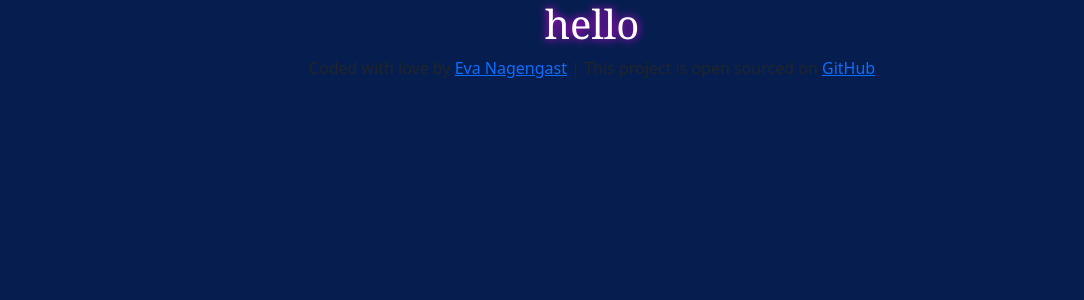
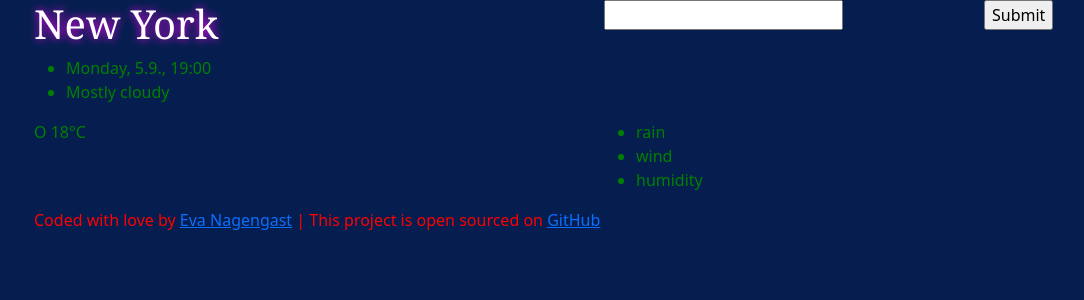
Before and after one commit to EvaNagengast/reactweather-bootstrap, a React (Create React App) app: page / in a window 1280 px wide. Shown: the top 300 px of the page, without its empty margins (48-1132 px from the left). Built offline with nearby package versions, Linux system fonts and the light colour scheme.

Commit message:
added basic html weatherapp

```diff
--- a/src/App.css
+++ b/src/App.css
@@ -1,5 +1,5 @@
 .App {
-  text-align: center;
+  text-align: laft;
 
 
 
--- a/src/App.js
+++ b/src/App.js
@@ -1,9 +1,11 @@
+import Weather from "./Weather"
 import './App.css';
 
 export default function App() {
   return (
-    <div className="App">
-      <h1>hello</h1>
+    <div className="App"><div className="container">
+
+    <Weather/>
       <footer>
         <p>
           Coded with love by{" "}
@@ -27,7 +29,7 @@ export default function App() {
             GitHub
           </a>
         </p>
-      </footer>
+      </footer></div>
     </div>
   );
 }
--- /dev/null
+++ b/src/Weather.css
@@ -0,0 +1 @@
+ .Weather { color: green}
--- /dev/null
+++ b/src/Weather.js
@@ -0,0 +1,35 @@
+import React from "react";
+import "./Weather.css";
+
+export default function Weather() {
+  return (
+    <div className="Weather">
+      <form>
+        <div className="row">
+          <div className="col-6">  <h1>New York</h1></div>
+          <div className="col-4">
+            <input type="text"></input>
+          </div>
+          <div className="col-2">
+            <input type="submit"></input>
+          </div>
+        </div>
+      </form>
+
+      <ul>
+        <li>Monday, 5.9., 19:00</li>
+        <li>Mostly cloudy</li>
+      </ul>
+      <div className="row">
+        <div className="col-6">O 18°C</div>
+        <div className="col-6">
+          <ul>
+            <li>rain</li>
+            <li>wind</li>
+            <li>humidity</li>
+          </ul>
+        </div>
+      </div>
+    </div>
+  );
+}
--- a/src/index.css
+++ b/src/index.css
@@ -1,3 +1,5 @@
 body {
   background-color: rgb(5, 30, 79);
+   color: red;
+
 }
```
